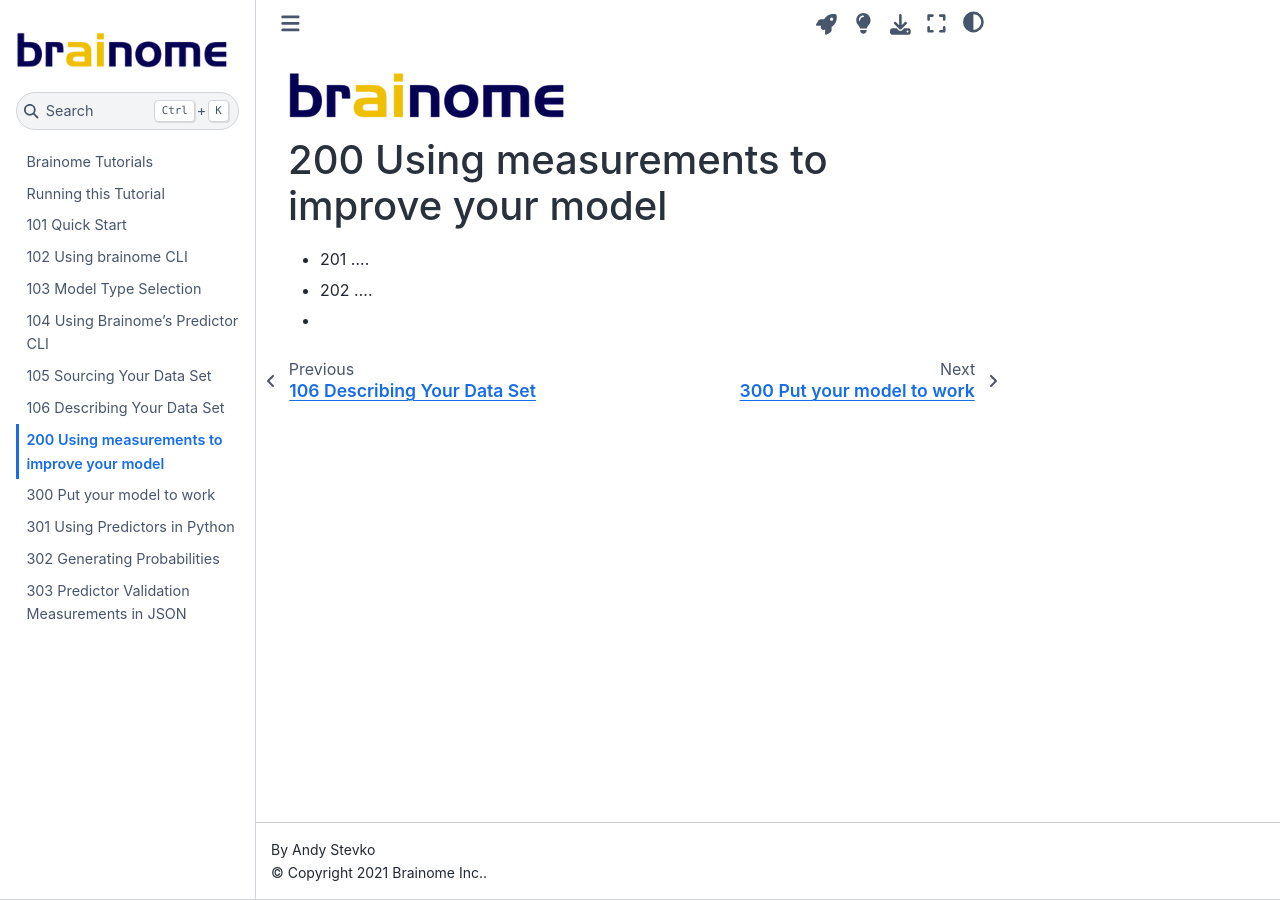
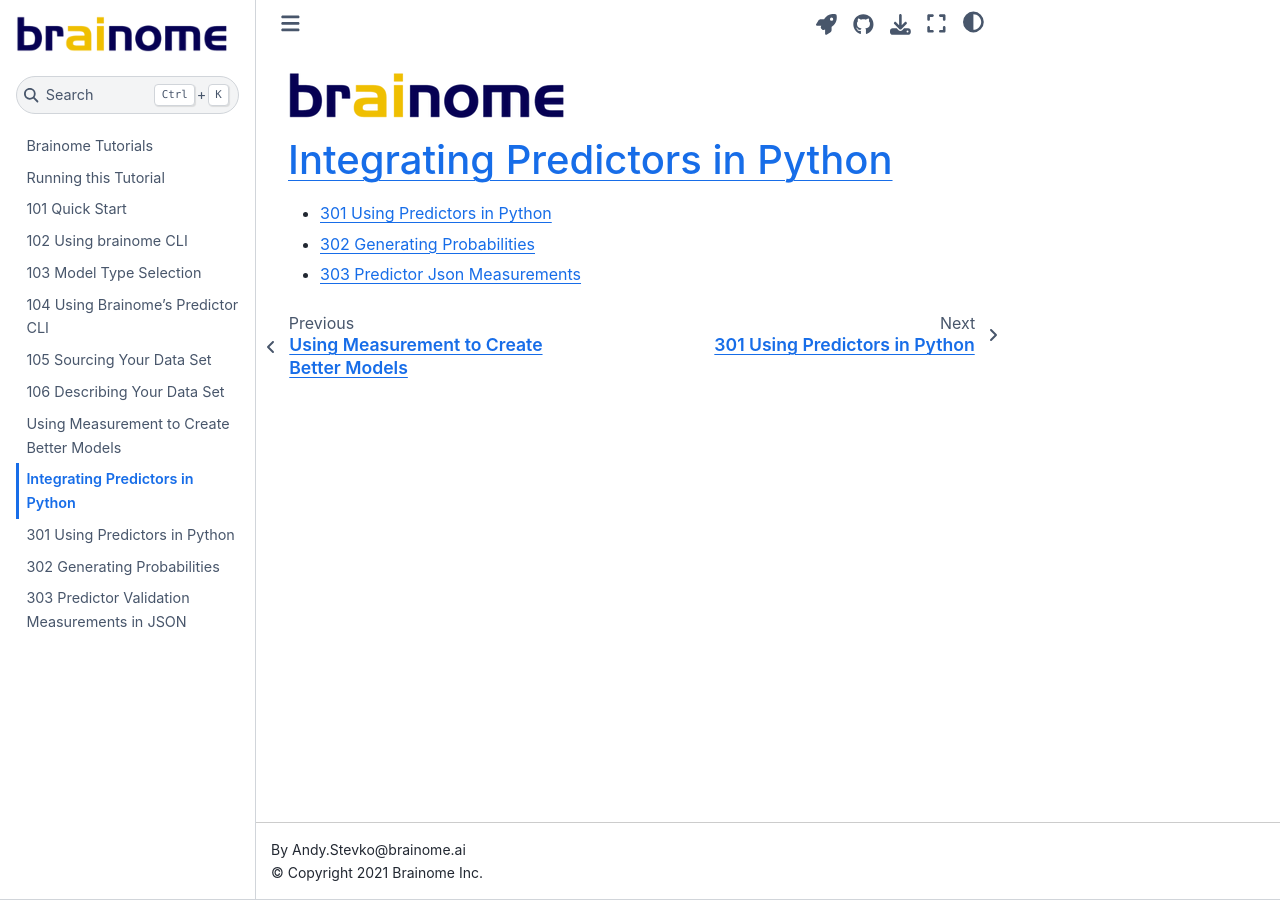
Before and after one commit to burstable-ai/jupyter, a Jupyter Book: the page built from brainome_300_Integrating_Predictors.ipynb, in a window 1280 px wide. Built offline with Jupyter Book 1.0.4 settings and Sphinx 7.4.7 and the Sphinx Book theme 1.1.4, drawn with Linux system fonts in a browser that asks for light colours.

Commit message:
new refactor

```diff
--- a/_config.yml
+++ b/_config.yml
@@ -1,22 +1,26 @@
 # in _config.yml
 # reference https://jupyterbook.org/customize/config.html
 title: "Brainome Jupyter Tutorials"
-author: "Andy Stevko <Andy.stevko@brainome.ai>"
-copyright: "2021 Brainome Inc."
+author: "Andy.Stevko@brainome.ai"
+copyright: "2021 Brainome Inc"
 logo: images/brainome_logo.png
 execute:
   execute_notebooks: "force"
   timeout: -1
   stderr_output: remove
+  exclude_patterns: ["brainome_301_Using_Predictors_in_Python*"]
 #sphinx:
 #  config:
 #    nb_render_text_lexer: "python"
 launch_buttons:
   colab_url: "https://colab.research.google.com"
+  jupyterhub_url: "https://datahub.berkeley.edu"
 
 html:
   favicon: "images/favicon.png"
+  use_repository_button: true
   use_issues_button: true
+  extra_navbar: ""
   baseurl: "https://jupyter.brainome.ai"
   google_analytics_id: "UA-177203230-1"
 repository:
--- a/_toc.yml
+++ b/_toc.yml
@@ -8,7 +8,7 @@
 - file: brainome_104_Using_Predictor
 - file: brainome_105_Sourcing_Your_Data_Set
 - file: brainome_106_Describe_Your_CSV
-- file: brainome_200_Using_measurements_to_improve_your_model
+- file: brainome_200_Using_Measurement
 #- file: brainome_201_Data_Suffiency
 #- file: brainome_202_Improving_Learnability
 #- file: brainome_203_Right_Sizing_Data_Sets
@@ -20,7 +20,7 @@
 #- file: brainome_210_High_Dimensionality
 #- file: brainome_211_Measuring_Bias
 #- file: brainome_212_Unbalanced_Data
-- file: brainome_300_Put_your_model_to_work
+- file: brainome_300_Integrating_Predictors
 - file: brainome_301_Using_Predictors_in_Python
 - file: brainome_302_Generating_Probabilities
 - file: brainome_303_Predictor_Json_Measurements
```
Also changed, not shown: brainome_100_index.ipynb, brainome_101_Quick_Start.ipynb, brainome_102_Using_CLI.ipynb, brainome_103_Model_Selection.ipynb, brainome_104_Using_Predictor.ipynb, brainome_105_Sourcing_Your_Data_Set.ipynb, brainome_106_Describe_Your_CSV.ipynb, brainome_200_Using_Measurement.ipynb (added), brainome_300_Integrating_Predictors.ipynb, brainome_300_Put_your_model_to_work.ipynb (deleted), brainome_301_Using_Predictors_in_Python.ipynb, brainome_302_Generating_Probabilities.ipynb, brainome_303_Predictor_Json_Measurements.ipynb, 1 other file.
